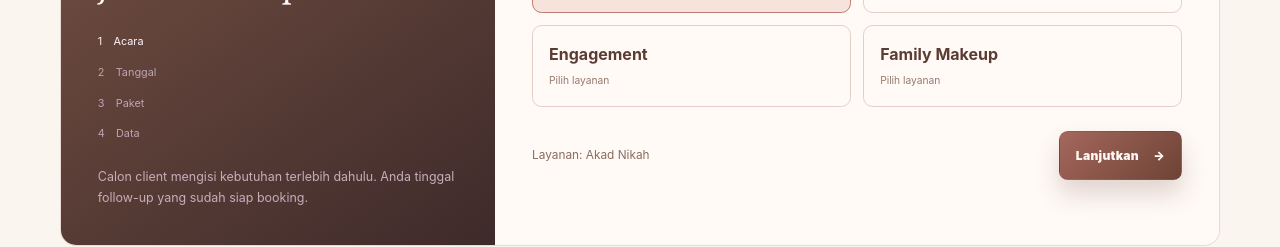
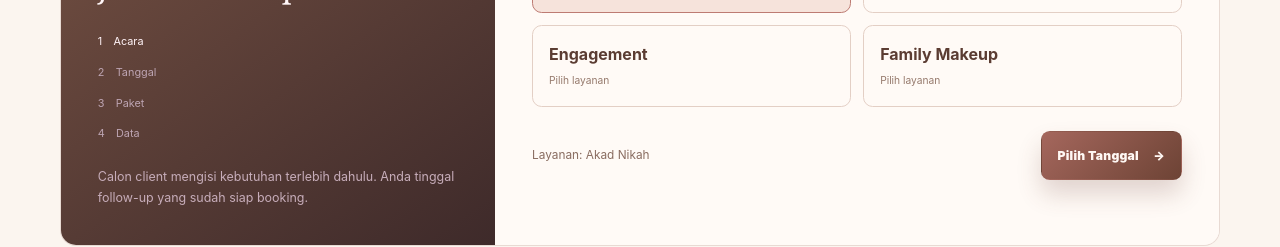
Before and after one commit to Extreme-Studios/extremestudios, a Next.js app: page /mua in a window 1280 px wide. Shown: the part 3280-3527 px from the top of the page. Built offline with nearby package versions, Linux system fonts and the light colour scheme.

Commit message:
Clarify MUA demo next-step buttons

```diff
--- a/components/VerticalLanding.js
+++ b/components/VerticalLanding.js
@@ -82,7 +82,7 @@ function BookingDemo({ config }) {
       {step === 2 && <div className="mua-package-list">{config.demoPackages.map((item) => <button key={item.name} className={packageName === item.name ? "selected" : ""} onClick={() => setPackageName(item.name)}><span><b>{item.name}</b><small>{item.note}</small></span><strong>{item.price}</strong></button>)}</div>}
       {step === 3 && !booked && <form className="mua-demo-form" onSubmit={(event) => { event.preventDefault(); setBooked(true); }}><input required placeholder="Nama calon pengantin" /><input required type="tel" placeholder="Nomor WhatsApp" /><input required placeholder="Lokasi acara" /><select defaultValue=""><option value="" disabled>Jumlah orang yang dimakeup</option><option>1 orang</option><option>2–4 orang</option><option>5+ orang</option></select><textarea placeholder="Catatan kebutuhan (opsional)" /><button className="mua-button mua-button--primary">Booking demo</button></form>}
       {step === 3 && booked && <div className="mua-demo-success"><span>✓</span><h3>Booking demo tersimpan.</h3><p>Ini hanya simulasi. Data tidak dikirim ke sistem produksi.</p><button onClick={() => { setStep(0); setBooked(false); setDate(""); }} className="mua-text-button">Ulangi demo</button></div>}
-      {step < 3 && <div className="mua-demo-next"><span>{step === 0 && `Layanan: ${service}`}{step === 2 && `${selectedPackage?.name} · ${selectedPackage?.price}`}</span><button onClick={next} disabled={step === 1 && (!date || unavailable)} className="mua-button mua-button--primary">Lanjutkan <b>→</b></button></div>}
+      {step < 3 && <div className="mua-demo-next"><span>{step === 0 && `Layanan: ${service}`}{step === 1 && (!date ? "Pilih tanggal dulu untuk lanjut" : unavailable ? "Pilih tanggal lain" : `Tanggal ${date} tersedia`)}{step === 2 && `${selectedPackage?.name} · ${selectedPackage?.price}`}</span><button onClick={next} disabled={step === 1 && (!date || unavailable)} className="mua-button mua-button--primary">{step === 0 ? "Pilih Tanggal" : step === 1 ? "Pilih Paket" : "Isi Data Booking"} <b>→</b></button></div>}
     </div>
   </div></section>;
 }
```
